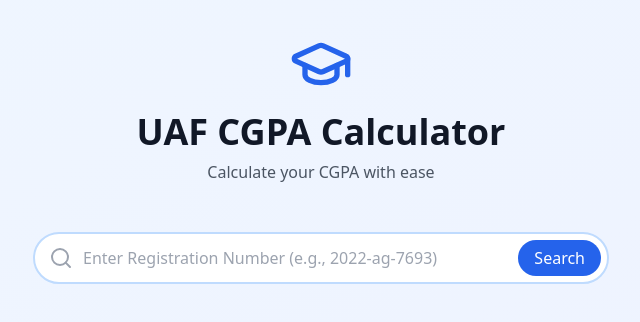
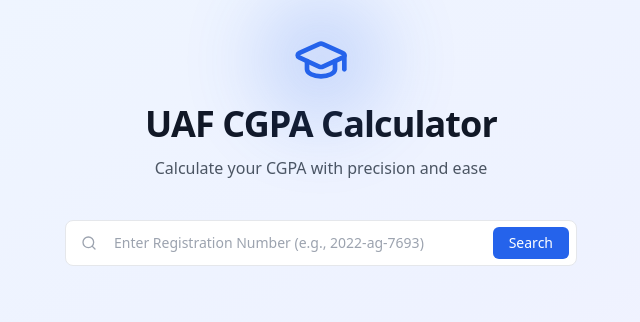
Before and after one commit to umersiddique314/cgpa-calculator, a Next.js app in the folder cgpa-calculator/: page / in a window 1280 px wide. Shown: the top 322 px of the page, without its empty margins (319-959 px from the left). Built offline with nearby package versions, Linux system fonts and the light colour scheme.

Commit message:
refactor: enhance UI components for better usability and aesthetics

```diff
--- a/cgpa-calculator/app/page.tsx
+++ b/cgpa-calculator/app/page.tsx
@@ -252,100 +252,152 @@ export default function Home() {
   const cgpa = calculateCGPA(includedCourses)
 
   return (
-    <div className="min-h-screen bg-gradient-to-br from-blue-50 to-indigo-50">
-      <div className="max-w-7xl mx-auto px-4 py-8 sm:px-6 lg:px-8">
-        <div className="text-center mb-12 animate-fade-in-down">
-          <GraduationCap className="w-16 h-16 mx-auto text-blue-600 mb-4" />
-          <h1 className="text-4xl font-bold text-gray-900 mb-2">UAF CGPA Calculator</h1>
-          <p className="text-gray-600">Calculate your CGPA with ease</p>
+    <div className="min-h-screen bg-gradient-to-br from-blue-50 via-indigo-50 to-purple-50">
+      <div className="max-w-6xl mx-auto px-4 py-8 sm:px-6 lg:px-8">
+        {/* Header Section - More Compact */}
+        <div className="text-center mb-10 space-y-3">
+          <div className="relative">
+            <div className="absolute inset-0 flex items-center justify-center blur-2xl opacity-20">
+              <div className="w-32 h-32 bg-blue-600 rounded-full"></div>
+            </div>
+            <GraduationCap className="w-14 h-14 mx-auto text-blue-600 mb-4" />
+          </div>
+          <h1 className="text-4xl font-bold text-gray-900 tracking-tight">
+            UAF CGPA Calculator
+          </h1>
+          <p className="text-base text-gray-600 max-w-xl mx-auto">
+            Calculate your CGPA with precision and ease
+          </p>
         </div>
 
-        <form onSubmit={handleSubmit} className="max-w-xl mx-auto mb-12 animate-fade-in-up">
-          <div className="relative">
+        {/* Search Form - More Compact */}
+        <form onSubmit={handleSubmit} className="max-w-lg mx-auto mb-8">
+          <div className="relative group">
             <input
               type="text"
               value={regNumber}
               onChange={(e) => setRegNumber(e.target.value)}
               placeholder="Enter Registration Number (e.g., 2022-ag-7693)"
-              className="w-full px-4 py-3 pl-12 pr-16 rounded-full border-2 border-blue-200 focus:border-blue-500 focus:ring-2 focus:ring-blue-200 outline-none transition-all"
+              className="w-full px-4 py-3 pl-12 pr-16 rounded-lg border border-gray-200
+                       focus:border-blue-500 focus:ring-2 focus:ring-blue-200 outline-none
+                       transition-all duration-300 text-sm bg-white"
             />
-            <Search className="absolute left-4 top-1/2 transform -translate-y-1/2 text-gray-400" />
+            <Search className="absolute left-4 top-1/2 transform -translate-y-1/2 w-4 h-4 text-gray-400" />
             <button
               type="submit"
               disabled={loading}
-              className="absolute right-2 top-1/2 transform -translate-y-1/2 px-4 py-1.5 bg-blue-600 text-white rounded-full hover:bg-blue-700 transition-colors disabled:bg-blue-300"
+              className="absolute right-2 top-1/2 transform -translate-y-1/2 px-4 py-1.5
+                       bg-blue-600 text-white rounded-md text-sm font-medium
+                       hover:bg-blue-700 transition-colors disabled:bg-blue-300"
             >
               {loading ? 'Searching...' : 'Search'}
             </button>
           </div>
         </form>
 
+        {/* Loading Bar */}
         {loading && (
           <div className="max-w-xl mx-auto mb-8">
-            <div className="w-full bg-gray-200 rounded-full h-2.5">
+            <div className="w-full bg-gray-200 rounded-full h-3">
               <div
-                className="bg-blue-600 h-2.5 rounded-full transition-all duration-300"
+                className="bg-blue-600 h-3 rounded-full transition-all duration-300
+                         shadow-lg shadow-blue-200"
                 style={{ width: `${progress}%` }}
               ></div>
             </div>
           </div>
         )}
 
+        {/* Error Message */}
         {error && (
-          <div className="max-w-xl mx-auto p-4 bg-red-50 rounded-lg flex items-center gap-3 text-red-700 animate-fade-in">
-            <AlertCircle className="w-5 h-5" />
-            <p>{error}</p>
+          <div className="max-w-xl mx-auto p-6 bg-red-50 rounded-2xl flex items-center
+                       gap-4 text-red-700 animate-fade-in border border-red-100
+                       shadow-lg shadow-red-100/50">
+            <AlertCircle className="w-6 h-6 flex-shrink-0" />
+            <p className="text-lg">{error}</p>
           </div>
         )}
 
+        {/* Results Section */}
         {result && (
-          <div className="space-y-8 animate-fade-in">
-            <div className="bg-white rounded-xl shadow-lg p-6">
-              <div className="flex items-center gap-4 mb-4">
-                <BookOpen className="w-8 h-8 text-blue-600" />
+          <div className="space-y-6 animate-fade-in">
+            {/* Student Info Card - More Compact */}
+            <div className="bg-white rounded-lg shadow p-4 border border-gray-100">
+              <div className="flex items-center gap-4">
+                <div className="p-2 bg-blue-50 rounded-lg">
+                  <BookOpen className="w-6 h-6 text-blue-600" />
+                </div>
                 <div>
-                  <h2 className="text-2xl font-bold text-gray-900">
+                  <h2 className="text-xl font-semibold text-gray-900">
                     {result.student_info["Student Full Name"]}
                   </h2>
-                  <p className="text-gray-600">{result.student_info["Registration #"]}</p>
+                  <p className="text-sm text-gray-600">{result.student_info["Registration #"]}</p>
                 </div>
               </div>
             </div>
-
-            <div className="flex flex-wrap gap-2 mb-6">
-              {Object.keys(groupBySemester(result.result_table.rows)).map((semester) => (
-                <button
-                  key={semester}
-                  onClick={() => setActiveSemester(semester)}
-                  className={`px-4 py-2 rounded-full text-sm font-medium ${activeSemester === semester
-                      ? 'bg-blue-600 text-white'
-                      : 'bg-gray-200 text-gray-600 hover:bg-blue-50'
-                    }`}
-                >
-                  {semester}
-                </button>
-              ))}
-            </div>
-
-            {/* Display cards for each semester */}
+            {/* Semester Cards - Grid Layout */}
+            <div className="grid grid-cols-1 md:grid-cols-2 gap-4">
               {Object.entries(groupBySemester(includedCourses)).map(
                 ([semester, courses]: [string, any[]]) => {
                   const semesterCGPA = calculateSemesterCGPA(courses)
                   return (
-                  <SemesterCard
-                    key={semester}
-                    semester={semester}
-                    courses={courses}
-                    onRemoveCourse={handleRemoveCourse}
-                    semesterCGPA={semesterCGPA}
-                  />
+                    <div key={semester} className="bg-white rounded-lg shadow p-4">
+                      <div className="flex items-center justify-between mb-4">
+                        <h2 className="text-lg font-semibold text-gray-900 flex items-center gap-2">
+                          <BookOpen className="w-4 h-4 text-blue-600" />
+                          {semester}
+                        </h2>
+                        <span className="text-sm font-medium text-blue-600">
+                          CGPA: {semesterCGPA.toFixed(2)}
+                        </span>
+                      </div>
+                      <div className="overflow-x-auto">
+                        <table className="w-full text-sm">
+                          <thead className="bg-gray-50">
+                            <tr>
+                              <th className="px-3 py-2 text-left text-xs font-medium text-gray-500">Course</th>
+                              <th className="px-2 py-2 text-left text-xs font-medium text-gray-500">Hours</th>
+                              <th className="px-2 py-2 text-left text-xs font-medium text-gray-500">Grade</th>
+                              <th className="px-2 py-2 text-left text-xs font-medium text-gray-500"></th>
+                            </tr>
+                          </thead>
+                          <tbody className="divide-y divide-gray-100">
+                            {courses.map((course, index) => (
+                              <tr key={index} className="hover:bg-gray-50">
+                                <td className="px-3 py-2 whitespace-nowrap">{course["Course Code"]}</td>
+                                <td className="px-2 py-2">{course["Credit Hours"]}</td>
+                                <td className="px-2 py-2">
+                                  <span className={`px-2 py-0.5 rounded text-xs font-medium
+                                               ${getGradeColor(course.Grade)}`}>
+                                    {course.Grade}
+                                  </span>
+                                </td>
+                                <td className="px-2 py-2">
+                                  <button
+                                    onClick={() => handleRemoveCourse(course["Course Code"])}
+                                    className="text-xs text-red-500 hover:text-red-700"
+                                  >
+                                    ×
+                                  </button>
+                                </td>
+                              </tr>
+                            ))}
+                          </tbody>
+                        </table>
+                      </div>
+                    </div>
                   )
                 }
               )}
+            </div>
 
-            {/* Overall CGPA */}
-            <div className="mt-6">
-              <h2 className="text-2xl font-bold">Overall CGPA: {cgpa.toFixed(2)}</h2>
+            {/* Overall CGPA - More Compact */}
+            <div className="bg-gradient-to-r from-blue-500 to-indigo-600 rounded-lg
+                         shadow p-4 text-white">
+              <div className="flex items-center justify-between">
+                <h2 className="text-lg font-semibold">Overall CGPA</h2>
+                <p className="text-3xl font-bold">{cgpa.toFixed(2)}</p>
+              </div>
             </div>
           </div>
         )}
```
Lines whose indentation alone changed are shown as unchanged.
